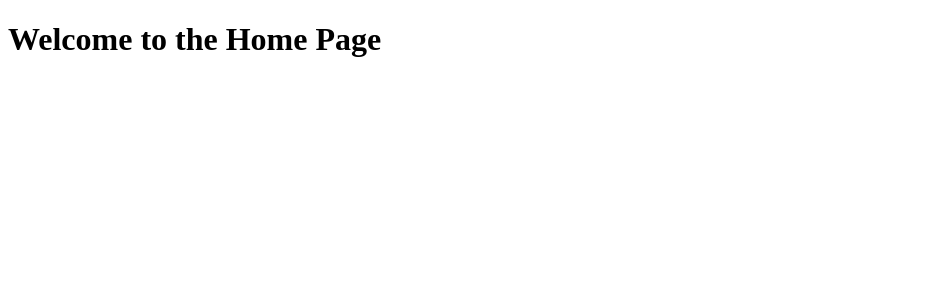
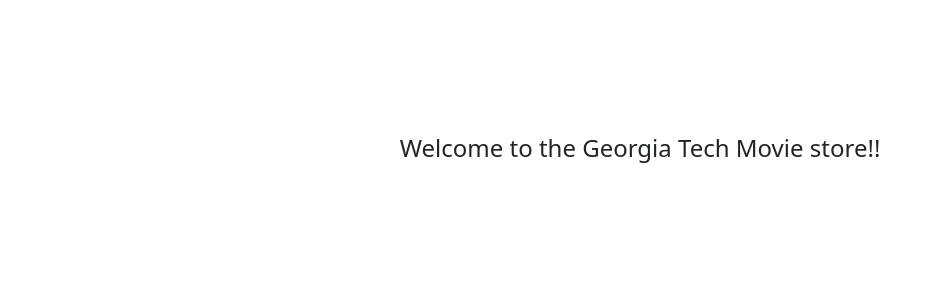
Before and after one commit to bradley-cao/GTMovies, a Django app: page / in a window 1280 px wide. Shown: the top 300 px of the page, without its empty margins (0-934 px from the left). Run offline with Django 5.2, Linux system fonts and the light colour scheme; some libraries are stand-ins or nearby versions; some web fonts are replaced.

Commit message:
Updated index.html to extend base.html

```diff
--- a/GTMovies/settings.py
+++ b/GTMovies/settings.py
@@ -56,7 +56,7 @@ ROOT_URLCONF = "GTMovies.urls"
 TEMPLATES = [
     {
         "BACKEND": "django.template.backends.django.DjangoTemplates",
-        "DIRS": [BASE_DIR / 'templates']
+        "DIRS": [os.path.join(BASE_DIR, 'GTMovies/templates')]
         ,
         "APP_DIRS": True,
         "OPTIONS": {
--- a/GTMovies/templates/base.html
+++ b/GTMovies/templates/base.html
@@ -24,6 +24,7 @@
     <!-- Header -->
     <!-- Header -->
     <div>
+        <!-- template tags used for template inheritance, replaced by child template contents -->
         {% block content %}
         {% endblock content %}
     </div>
--- a/templates/home/index.html
+++ b/templates/home/index.html
@@ -1,9 +1,19 @@
-<!DOCTYPE html>
-<html lang="en">
-<head>
-  <title>Home page</title>
-</head>
-<body>
-  <h1>Welcome to the Home Page</h1>
-</body>
-</html>
+{% extends 'base.html' %}
+{% block content %}
+<header class="masthead bg-index text-white text-center
+py-4">
+  <div class="container d-flex align-items-center flexcolumn pt-2">
+    <h2>GT Movies Store</h2>
+    <p>Your Ticket to Unlimited Entertainment!</p>
+  </div>
+</header>
+<div class="p-3">
+  <div class="container">
+    <div class="row mt-3">
+      <div class="col mx-auto text-center mb-3">
+        <h4>Welcome to the Georgia Tech Movie store!!</h4>
+      </div>
+    </div>
+  </div>
+</div>
+{% endblock content %}
```
